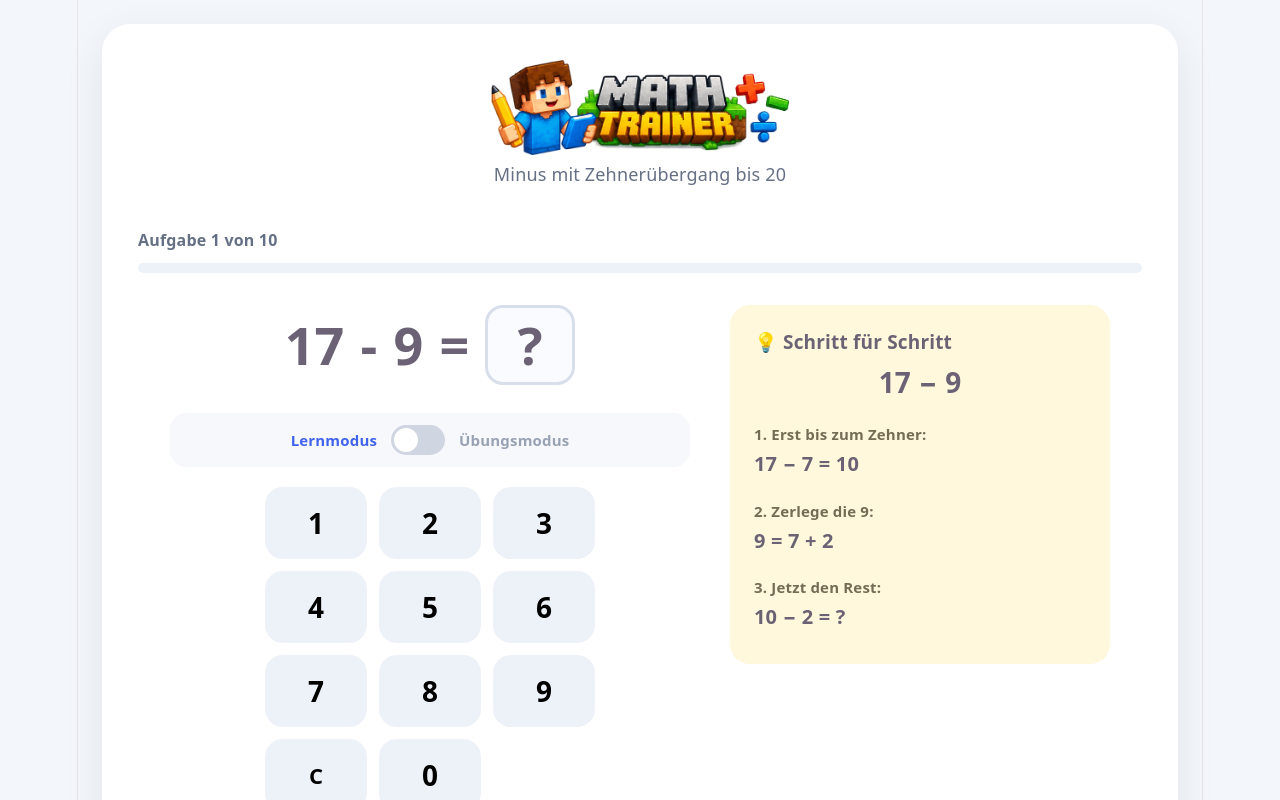
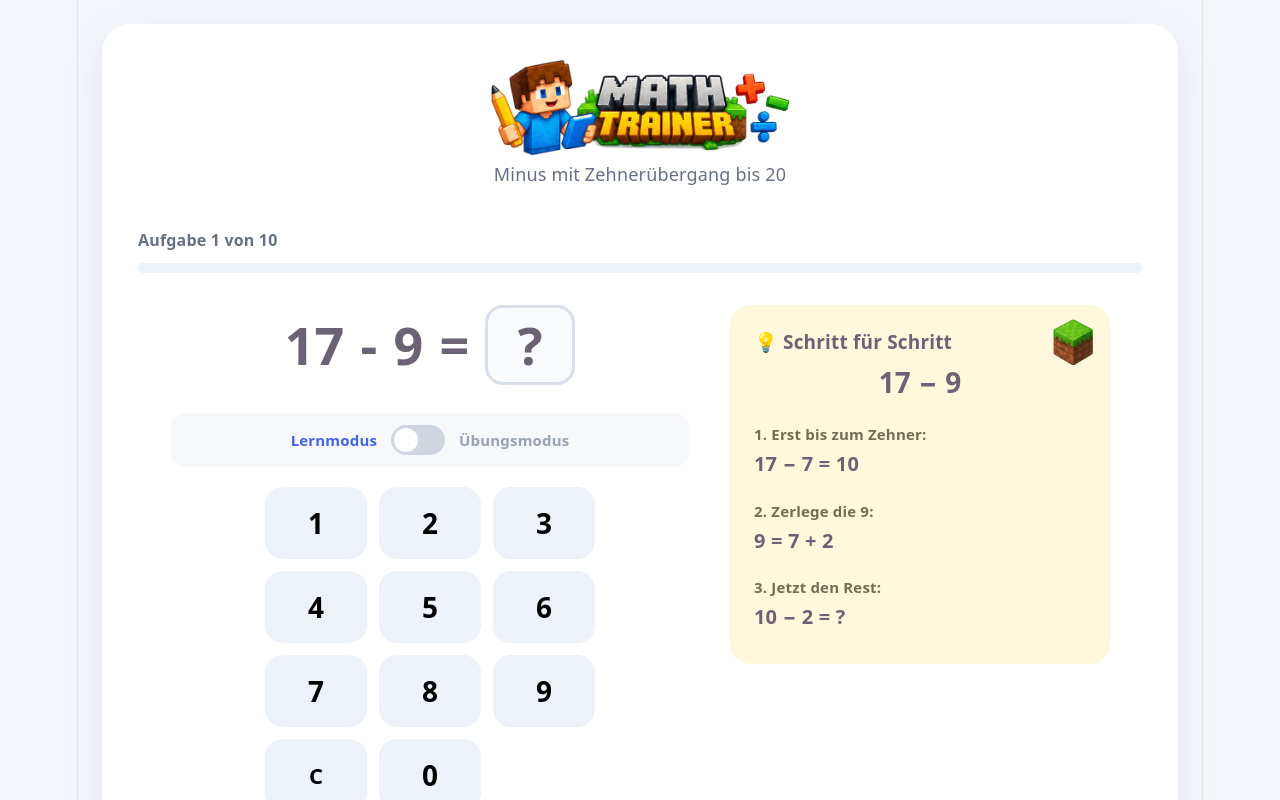
Before and after one commit to alexops-dev/Math-Trainer, a React (Vite) app in the folder math-trainer/: page / in a window 1280 px wide. Shown: the top 800 px of the page. Built offline with nearby package versions, Linux system fonts and the light colour scheme.

Commit message:
Added minecraft heart

```diff
--- a/math-trainer/src/App.css
+++ b/math-trainer/src/App.css
@@ -230,6 +230,7 @@ h1 {
 }
 
 .hint-box {
+  position: relative;
   background: #fff8dc;
 
   border-radius: 20px;
@@ -239,6 +240,21 @@ h1 {
   margin-bottom: 24px;
 
   text-align: left;
+}
+
+.hint-cube {
+  position: absolute;
+
+  top: 14px;
+  right: 14px;
+
+  width: 46px;
+  height: 46px;
+
+  object-fit: contain;
+
+  pointer-events: none;
+  user-select: none;
 }
 
 .hint-title {
@@ -376,6 +392,30 @@ h1 {
   color: #667085;
 
   font-size: 12px;
+}
+
+.summary-support {
+  display: flex;
+  justify-content: center;
+  align-items: center;
+
+  gap: 8px;
+
+  margin-bottom: 24px;
+
+  font-size: 18px;
+  font-weight: 700;
+
+  color: #667085;
+}
+
+.summary-heart {
+  width: 32px;
+  height: 32px;
+
+  object-fit: contain;
+
+  image-rendering: pixelated;
 }
 
 .hint-toggle {
--- a/math-trainer/src/components/Hint.tsx
+++ b/math-trainer/src/components/Hint.tsx
@@ -14,6 +14,12 @@ function Hint({
 
   return (
     <div className="hint-box">
+        <img
+            src="/cube-grass.png"
+            alt=""
+            className="hint-cube"
+            aria-hidden="true"
+        />
       <div className="hint-title">
         💡 Schritt für Schritt
       </div>
--- a/math-trainer/src/components/SessionSummary.tsx
+++ b/math-trainer/src/components/SessionSummary.tsx
@@ -80,6 +80,17 @@ function SessionSummary({
         </div>
       </div>
 
+    <div className="summary-support">
+    <img
+        src="/heart.png"
+        alt=""
+        className="summary-heart"
+        aria-hidden="true"
+    />
+
+    <span>Du schaffst das!</span>
+    </div>
+
       <button
         className="primary-button"
         onClick={onRestart}
```
